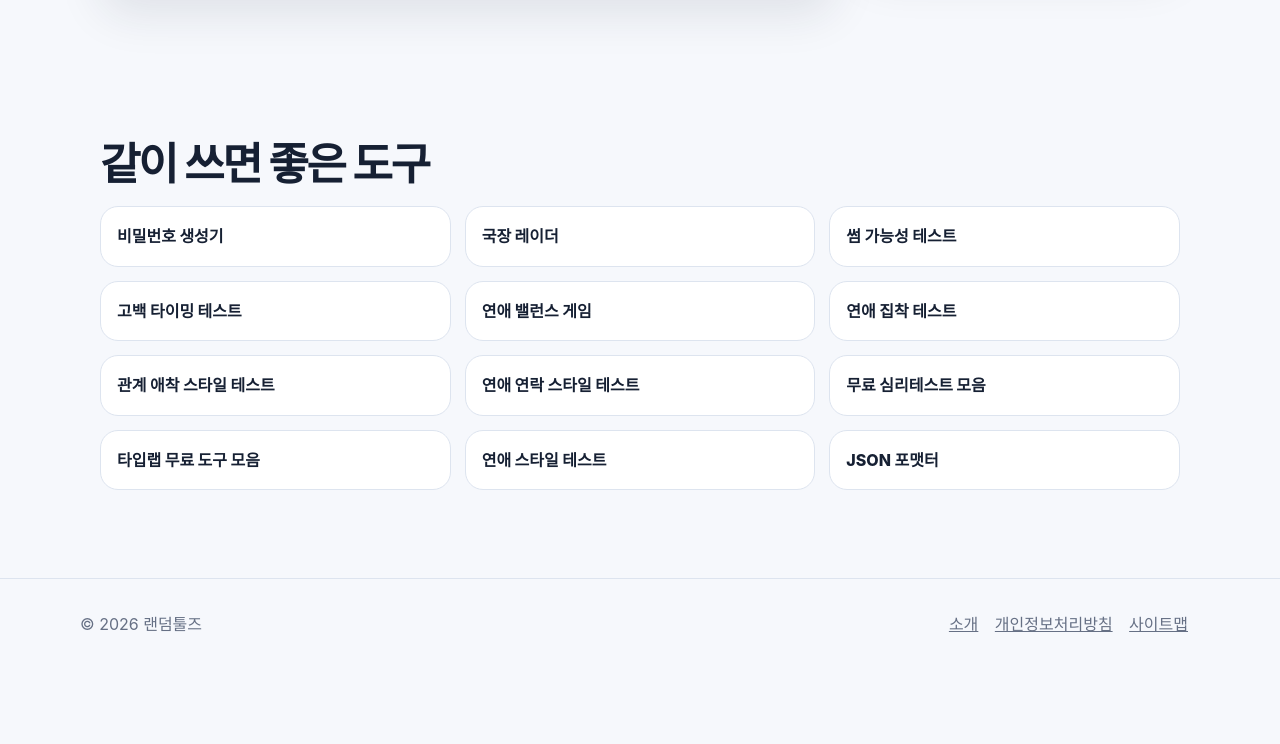
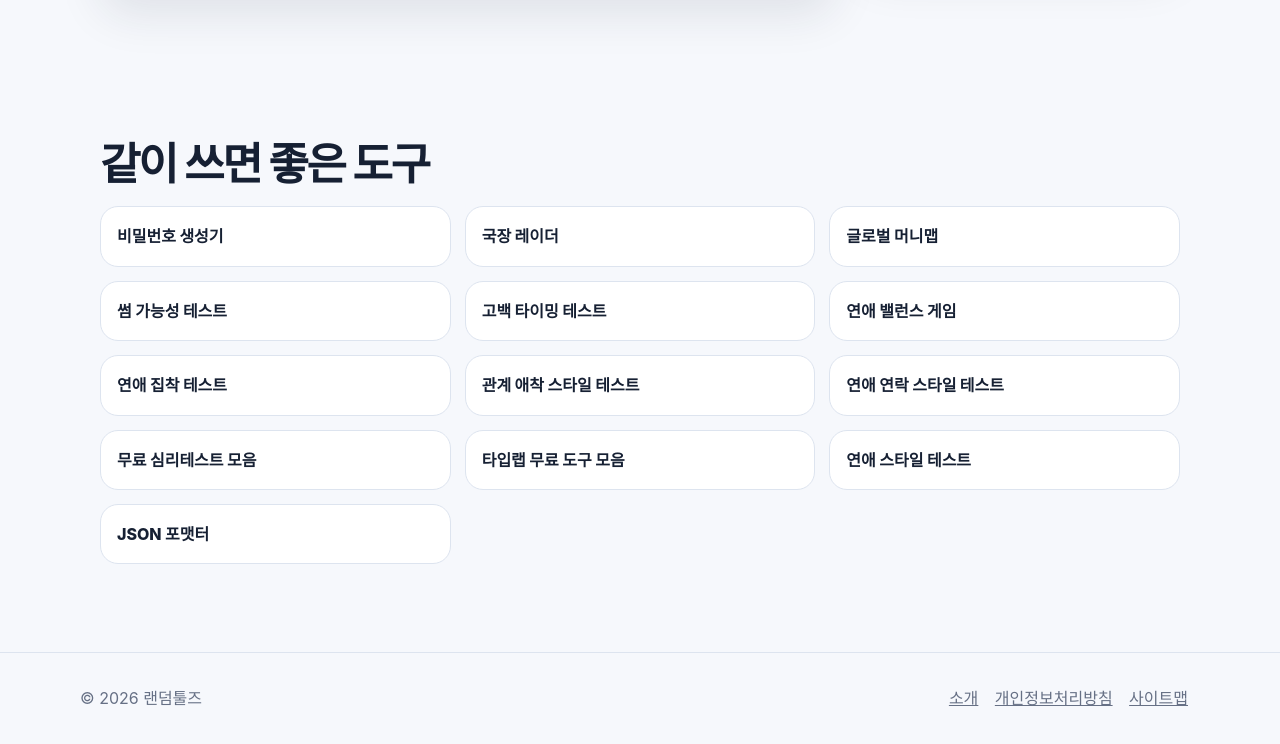
Before and after one commit to inma8743/random-tools-kr, a website: page index.html in a window 1280 px wide. Shown: the part 2105-2849 px from the top of the page. Before the commit the page ends 2774 px from the top, so only its background shows below. Drawn offline with Linux system fonts and the light colour scheme.

Commit message:
Link Global Money Map

```diff
--- a/index.html
+++ b/index.html
@@ -124,6 +124,7 @@
     <div class="related">
       <a href="https://password-generator-self-seven.vercel.app/">비밀번호 생성기</a>
       <a href="https://stock-board-ten.vercel.app/">국장 레이더</a>
+      <a href="https://global-money-map.vercel.app/">글로벌 머니맵</a>
       <a href="https://type-lab-kr.vercel.app/crush-test.html">썸 가능성 테스트</a>
       <a href="https://type-lab-kr.vercel.app/confession-test.html">고백 타이밍 테스트</a>
       <a href="https://type-lab-kr.vercel.app/balance-game.html">연애 밸런스 게임</a>
```
